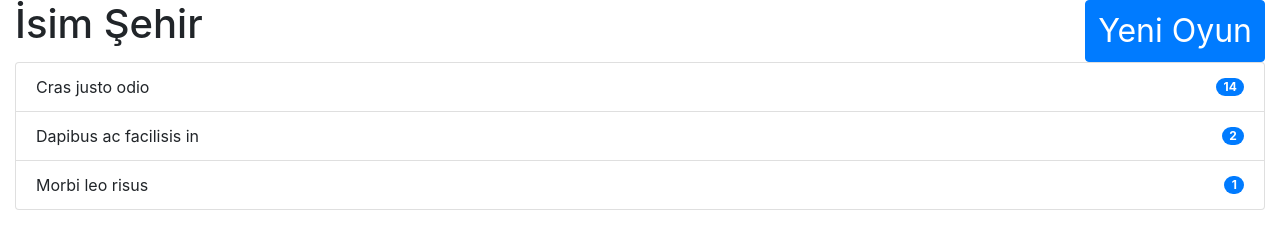
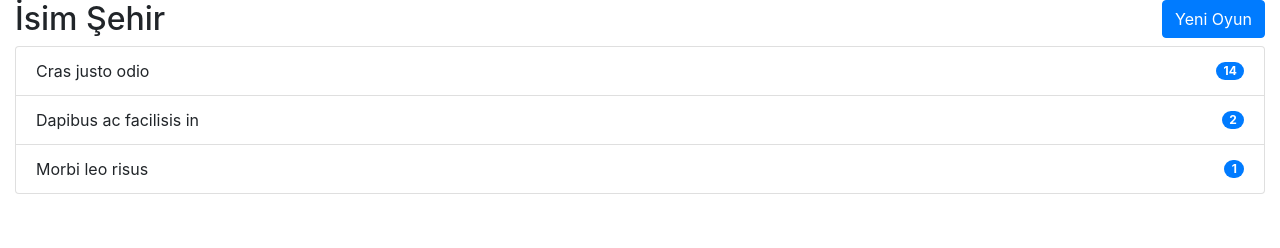
Before and after one commit to aliosmanmho/namecitygame, a website: page index.html in a window 1280 px wide. Drawn offline with nearby package versions, Linux system fonts and the light colour scheme; no server answers.

Commit message:
Mobie Font

```diff
--- a/index.html
+++ b/index.html
@@ -3,7 +3,8 @@
 
 <head>
     <meta charset="UTF-8">
-    <meta name="viewport" content="user-scalable=no" />
+    <meta name="viewport" content="width=device-width, initial-scale=1">
+    <!-- <meta name="viewport" content="user-scalable=no" /> -->
     <link rel="stylesheet" href="/bootstrap/dist/css/bootstrap.min.css" type="text/css">
     <script src="https://code.jquery.com/jquery-3.5.1.min.js"
         integrity="sha256-9/aliU8dGd2tb6OSsuzixeV4y/faTqgFtohetphbbj0=" crossorigin="anonymous"></script>
@@ -49,10 +50,10 @@
 <body>
     <div class="container-fluid">
         <div class="row">
-            <div class="col-9">
-                <h1>İsim Şehir</h1>
+            <div class="col-7">
+                <h2>İsim Şehir</h2>
             </div>
-            <div class="col-3"> <button style="float: right; font-size:2rem;" onclick='CreateGame()' type='button'
+            <div class="col-5"> <button style="float: right;" onclick='CreateGame()' type='button'
                     class='btn btn-primary'>Yeni Oyun</button></div>
         </div>
         <div class="row">
```
Also changed, not shown: game.html (+4 -3 lines).
